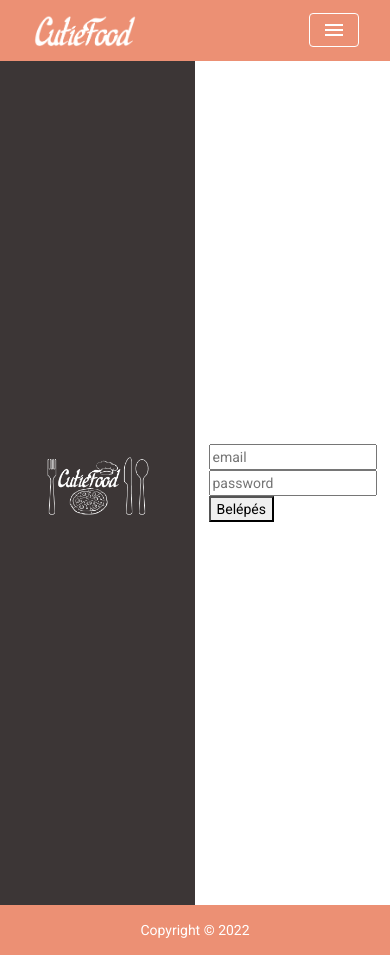
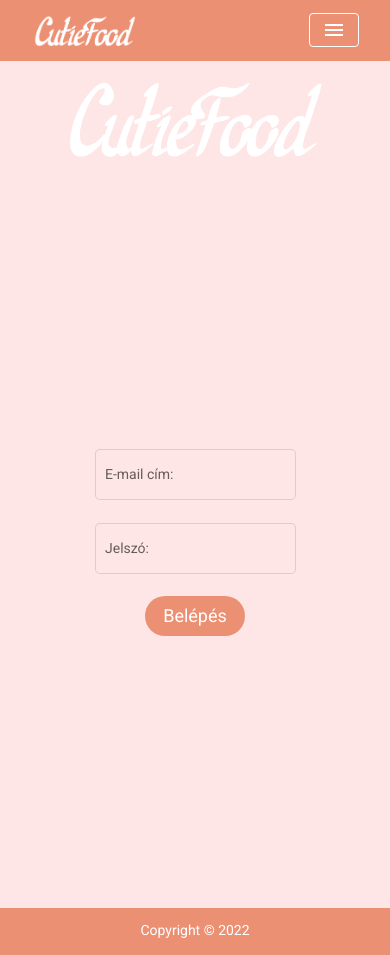
Before and after one commit to kovacspatrik/Cutiefood_v2, an Angular app: page /login in a window 390 px wide. Built offline with nearby package versions, Linux system fonts and the light colour scheme.

Commit message:
loginpage

```diff
--- a/src/app/Modules/login/login/login.component.html
+++ b/src/app/Modules/login/login/login.component.html
@@ -1,17 +1,26 @@
 <div class="row login-page">
-    <div class="col-6 cutiefood-logo d-flex align-items-center justify-content-center">
+    <div class="col-6 d-none d-md-flex cutiefood-logo align-items-center justify-content-center">
         <img class="login-page-logo" src="assets/logos/logo.png" alt="no picture">
     </div>
+
+    <div class="d-flex d-md-none cutiefood-mobile-logo justify-content-center">
+      <img class="login-page-logo" src="assets/logos/logo_text.png" alt="no picture">
+    </div>
     <div class="col login-container d-flex align-items-center justify-content-center">
-        <form [formGroup]="loginForm">
-            <div class="form-field">
-                <input type="text" placeholder="email" formControlName="email">
+        <div>
+            <mat-form-field appearance="outline" class="d-block">
+                <mat-label>E-mail cím:</mat-label>
+                <input matInput type="email" placeholder="email" [(ngModel)]="email">
+            </mat-form-field>
+
+            <mat-form-field appearance="outline" class="d-block">
+                <mat-label>Jelszó:</mat-label>
+                <input matInput type="password" placeholder="jelszó" [(ngModel)]="password">
+            </mat-form-field>
+
+            <div class="d-flex justify-content-center">
+              <button class="align-self-center" type="submit" class="login-button" (click)="submitForm()">Belépés</button>
             </div>
-
-            <div class="form-field">
-                <input type="text" placeholder="password" formControlName="password">
-            </div>
-            <button type="submit" (click)="submitForm()">Belépés</button>
-        </form>
+        </div>
     </div>
 </div>
--- a/src/app/Modules/login/login/login.component.scss
+++ b/src/app/Modules/login/login/login.component.scss
@@ -1,12 +1,19 @@
+@import "src/variables.scss";
+
 .login-container {
-  height: 100vh;
+  min-height: $app-content-height;
   width: 50%;
+  background-color: $cutiefood-background;
 }
 
 .cutiefood-logo {
   background-color: #3c3636;
   height: 100vh;
   width: 50%;
+}
+
+.cutiefood-mobile-logo {
+  background-color: $cutiefood-background;
 }
 
 .login-page {
@@ -18,3 +25,13 @@
 .login-page-logo {
   width: 70%;
 }
+
+.login-button {
+  height: 40px;
+  width: 100px;
+  font-size: 18px;
+  background-color: $cutiefood-orange;
+  color: white;
+  border: none;
+  border-radius: 30px;
+}
--- a/src/app/Modules/login/login/login.component.ts
+++ b/src/app/Modules/login/login/login.component.ts
@@ -8,22 +8,21 @@ import { Router } from '@angular/router';
   styleUrls: ['./login.component.scss'],
 })
 export class LoginComponent implements OnInit {
-  loginForm = new FormGroup({
-    email: new FormControl(),
-    password: new FormControl(),
-  });
+  email: string;
+  password: string;
 
   constructor(private router: Router) {}
 
   ngOnInit(): void {
-    this.initForm();
   }
 
-  initForm() {
-    // this.loginForm.control
-  }
 
   submitForm() {
     this.router.navigate(['/home']);
+    const data = {
+      password: this.password,
+      email: this.email
+    }
+    console.log(data);
   }
 }
--- a/src/app/Modules/shared/add-to-calendar-modal/add-to-calendar-modal.component.html
+++ b/src/app/Modules/shared/add-to-calendar-modal/add-to-calendar-modal.component.html
@@ -6,7 +6,7 @@
   </div>
   <div class="modal-body p-0">
     <mat-card class="demo-inline-calendar-card py-0">
-      <mat-calendar [(selected)]="selected"></mat-calendar>
+      <mat-calendar [minDate]="todaysDate" [(selected)]="selected"></mat-calendar>
     </mat-card>
   </div>
 
--- a/src/app/Modules/shared/add-to-calendar-modal/add-to-calendar-modal.component.ts
+++ b/src/app/Modules/shared/add-to-calendar-modal/add-to-calendar-modal.component.ts
@@ -9,6 +9,7 @@ import {NgbModal, NgbModalConfig} from "@ng-bootstrap/ng-bootstrap";
 export class AddToCalendarModalComponent implements OnInit {
   @ViewChild('content') closeModal: ElementRef
   selected: Date = new Date();
+  todaysDate: Date = new Date();
 
   constructor(config: NgbModalConfig, private modalService: NgbModal) {
     config.backdrop = 'static';
@@ -20,6 +21,7 @@ export class AddToCalendarModalComponent implements OnInit {
   }
 
   addToCalendar() {
+    // BEVÁSÁRLÓLISTÁHOZ ADNI!
     console.log(this.selected);
     this.modalService.dismissAll();
   }
```
Also changed, not shown: src/app/app.component.ts (+4 -3 lines).
